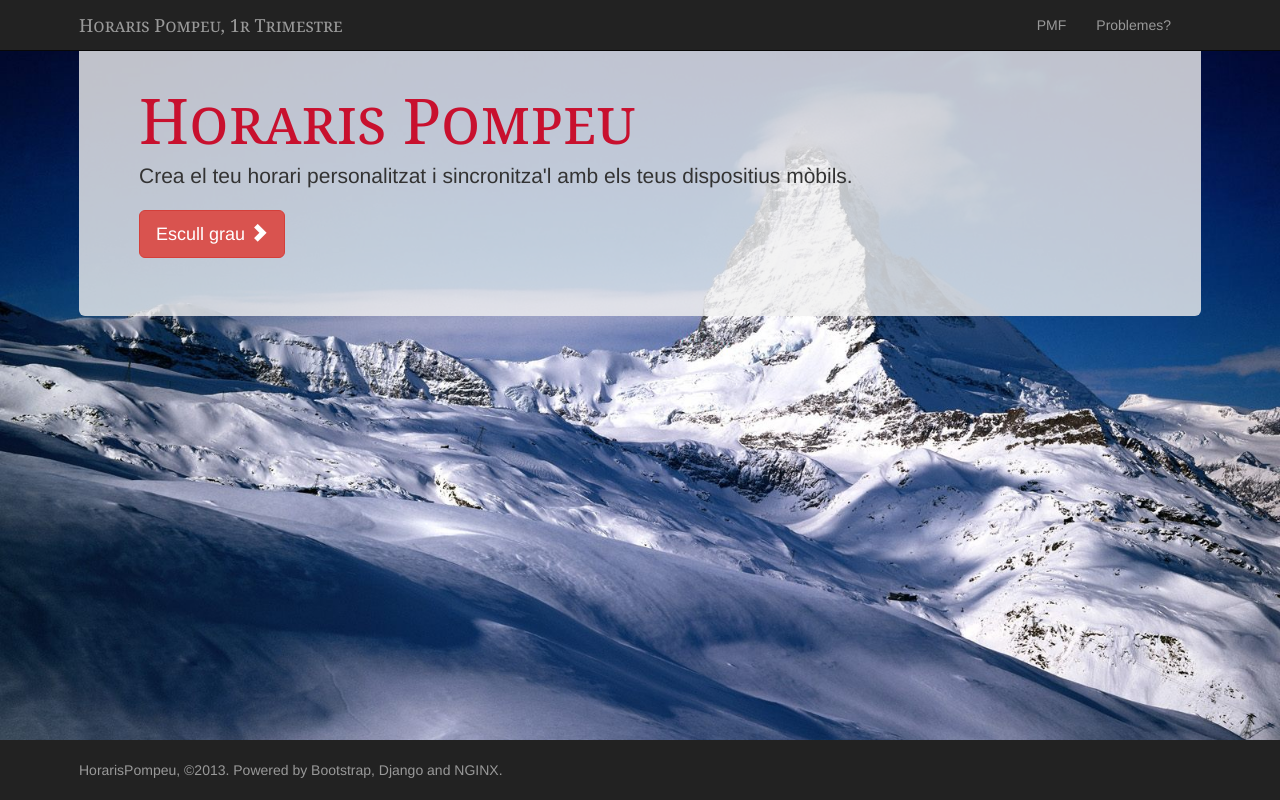
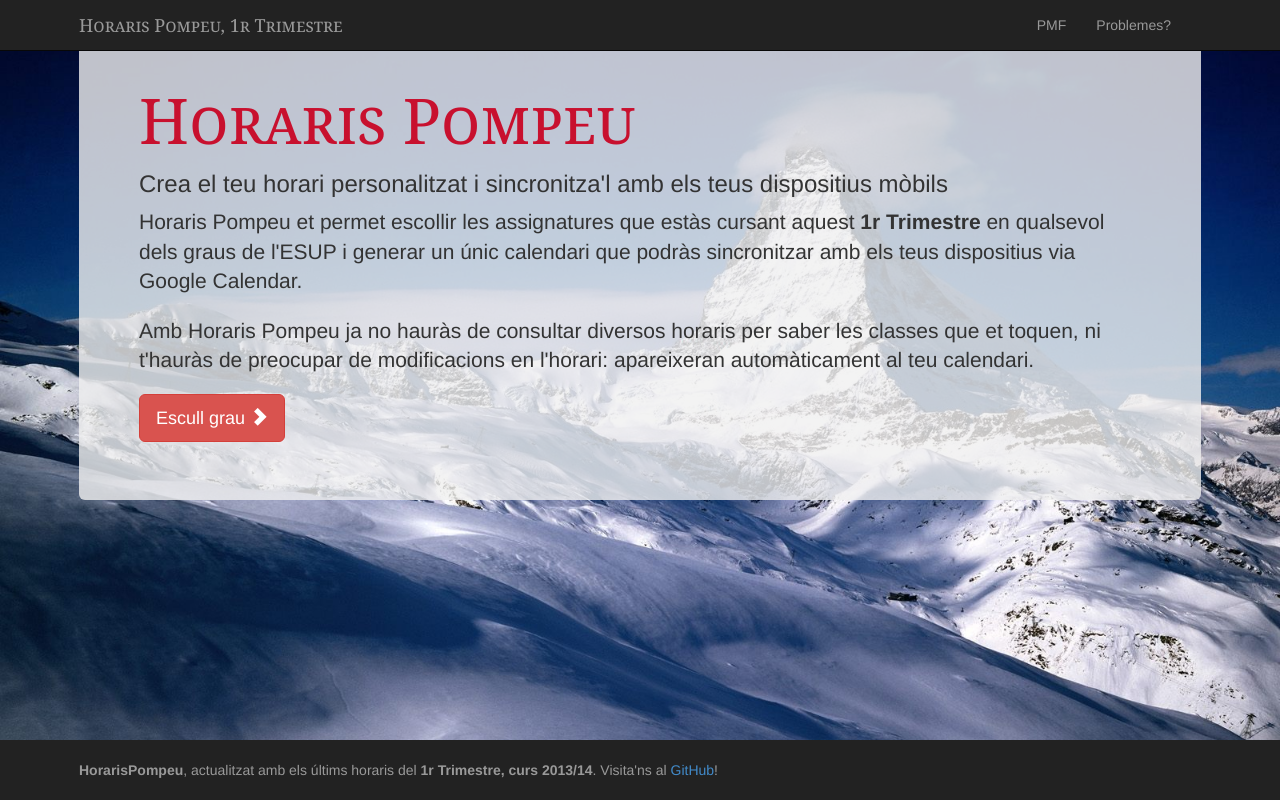
Before and after one commit to octavifs/horarispompeu, a Django app: page / in a window 1280 px wide. Run offline with Django 3.2, Linux system fonts and the light colour scheme.

Commit message:
Better info on footer and /

```diff
--- a/timetable/templates/base.html
+++ b/timetable/templates/base.html
@@ -8,7 +8,7 @@
     <meta name="description" content="">
     <meta name="author" content="">
 
-    <title>Horaris Pompeu. Crea el teu propi horari i oblida-te'n</title>
+    <title>Horaris Pompeu. Personalitza el teu horari i sincronitza'l amb els teus dispositius mòbils</title>
 
     <!-- Bootstrap core CSS -->
 
@@ -66,7 +66,7 @@
   </div>
   <div id="footer">
       <div class="container">
-        <p class="text-muted credit">HorarisPompeu, ©2013. Powered by Bootstrap, Django and NGINX.</p>
+        <p class="text-muted credit"><strong>HorarisPompeu</strong>, actualitzat amb els últims horaris del <strong>{{term}}, curs 2013/14</strong>. Visita'ns al <a href="https://github.com/octavifs/horarispompeu">GitHub</a>!</p>
       </div>
   </div>
 
--- a/timetable/templates/index.html
+++ b/timetable/templates/index.html
@@ -2,6 +2,8 @@
 
 {% block content %}
   <h1>Horaris Pompeu</h1>
-  <p class="lead">Crea el teu horari personalitzat i sincronitza'l amb els teus dispositius mòbils.</p>
+  <h3>Crea el teu horari personalitzat i sincronitza'l amb els teus dispositius mòbils</h3>
+  <p class="lead">Horaris Pompeu et permet escollir les assignatures que estàs cursant aquest <strong>{{term}}</strong> en qualsevol dels graus de l'ESUP i generar un únic calendari que podràs sincronitzar amb els teus dispositius via Google Calendar.</p>
+  <p class="lead">Amb Horaris Pompeu ja no hauràs de consultar diversos horaris per saber les classes que et toquen, ni t'hauràs de preocupar de modificacions en l'horari: apareixeran automàticament al teu calendari.</p>
   <p><a class="btn btn-lg btn-danger" href="/grau">Escull grau <span class="glyphicon glyphicon-chevron-right"></span></a></p>
 {% endblock %}
```
